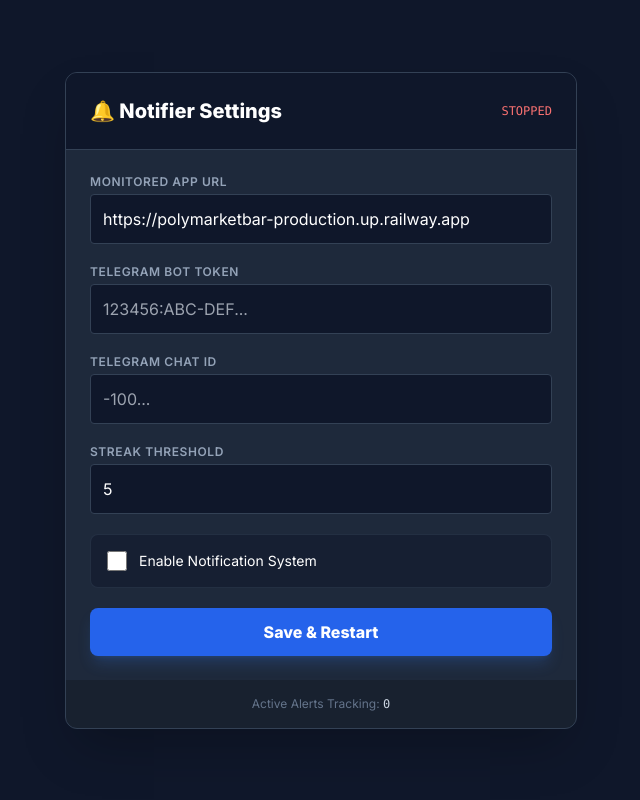
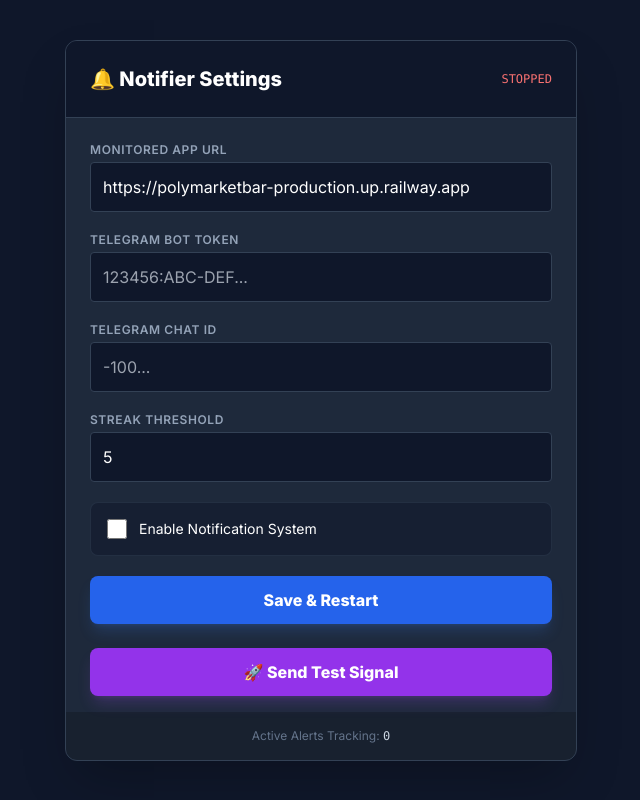
Before and after one commit to TradersEntertainment/polymarketbar, a FastAPI app: page / in a window 1280 px wide. Shown: the whole page, without its empty margins (319-959 px from the left). Run offline with FastAPI, Linux system fonts and the light colour scheme; some libraries are stand-ins or nearby versions.

Commit message:
Notifier: Fix missing Test Signal button in UI

```diff
--- a/notifier/templates/index.html
+++ b/notifier/templates/index.html
@@ -84,6 +84,13 @@
 
         </form>
 
+        <form action="/test-alert" method="POST" class="px-6 pb-4">
+            <button type="submit"
+                class="w-full bg-purple-600 hover:bg-purple-500 text-white font-bold py-3 rounded-lg shadow-lg shadow-purple-500/20 transition transform active:scale-95 flex justify-center items-center gap-2">
+                🚀 Send Test Signal
+            </button>
+        </form>
+
         <div class="bg-black/20 p-4 text-center text-xs text-slate-500">
             Active Alerts Tracking: <span class="text-slate-300 font-mono">{{ alert_count }}</span>
         </div>
```
